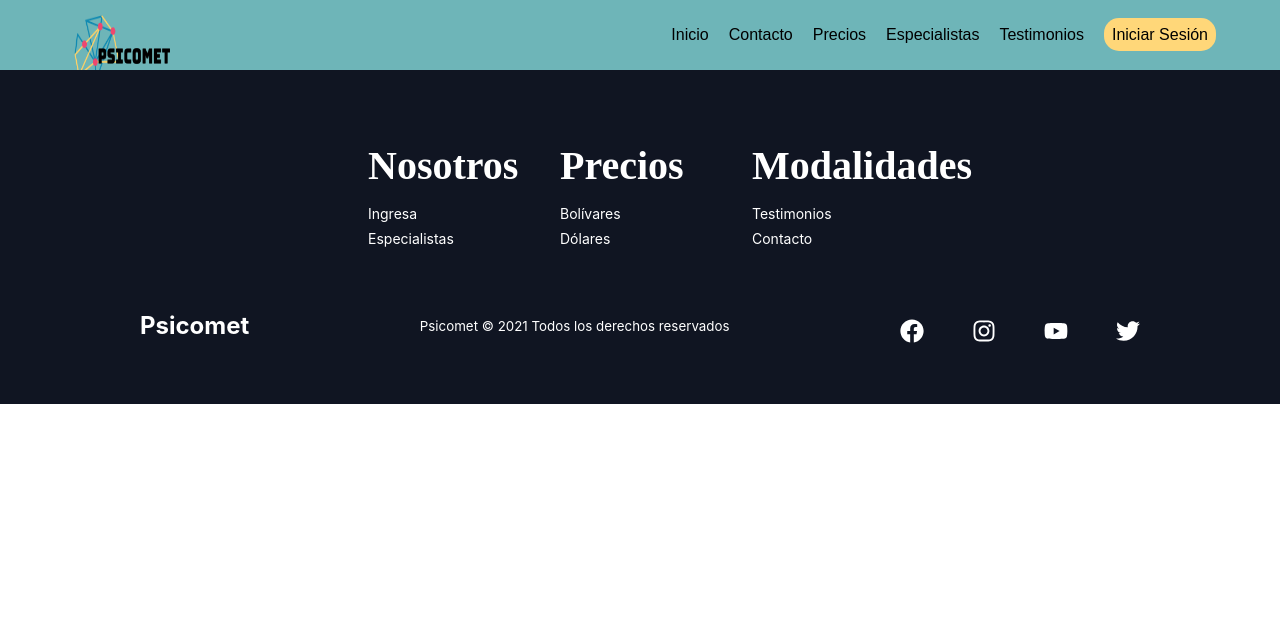
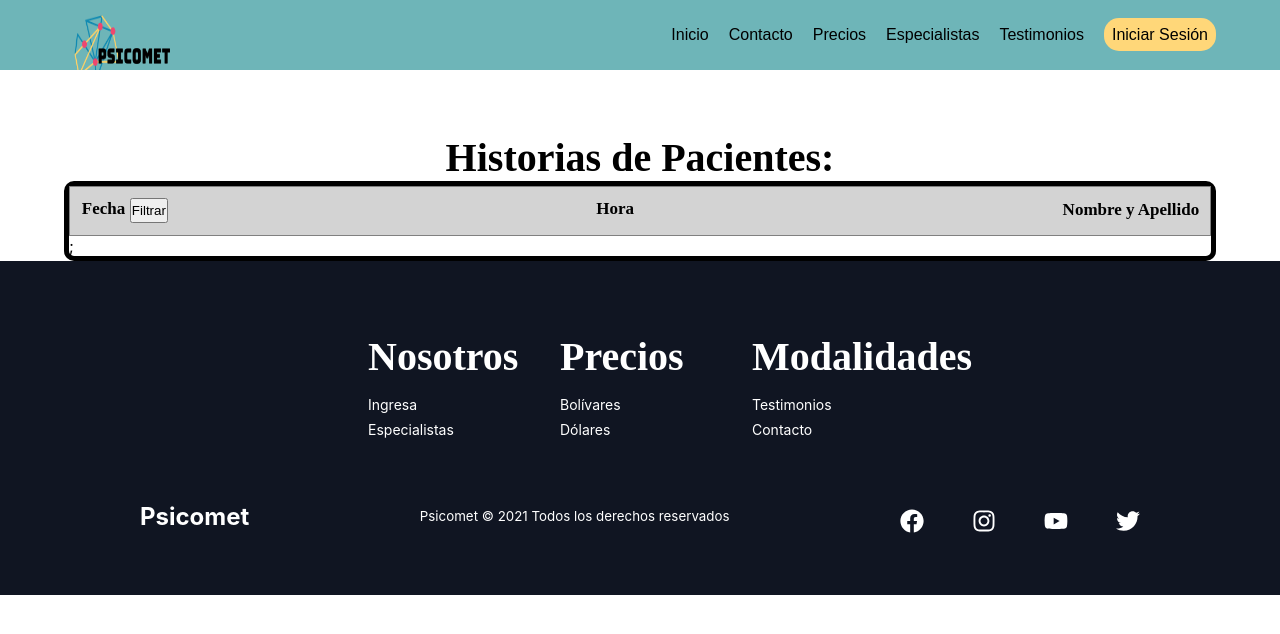
Before and after one commit to Ulises-Fermin/psicomet, a React (Create React App) app: page /Histories in a window 1280 px wide. Shown: the top 634 px of the page. Built offline with nearby package versions, Linux system fonts and the light colour scheme; no server answers; the database is empty; a web font is replaced by a local one.

Commit message:
Implementacion de Crear historias de un paciente

```diff
--- a/package.json
+++ b/package.json
@@ -6,6 +6,7 @@
     "@testing-library/jest-dom": "^5.11.4",
     "@testing-library/react": "^11.1.0",
     "@testing-library/user-event": "^12.1.10",
+    "date-fns": "^2.27.0",
     "firebase": "7.22.1",
     "react": "^17.0.2",
     "react-dom": "^17.0.2",
--- a/src/App.jsx
+++ b/src/App.jsx
@@ -32,6 +32,7 @@ import React, { useState } from "react";
 import PayPal from "./Components/PayPal.js";
 import Appointments from "./Pages/Appointments/Appointments";
 import CreateAppointment from "./Pages/CreateAppointment/CreateAppointment";
+import Histories from "./Pages/Histories/Histories";
 
 function App() {
   // Funcion para el PayPal
@@ -137,6 +138,9 @@ function App() {
             <Route exact path="/CreateAppointment">
               <CreateAppointment />
             </Route>
+            <Route exact path="/Histories">
+              <Histories />
+            </Route>
           </Switch>
           <Footer />
         </ScrollToTop>
--- a/src/Components/HeroSection/index.js
+++ b/src/Components/HeroSection/index.js
@@ -2,7 +2,6 @@ import React, {useState} from 'react'
 import Video from '../../Videos/video.mp4'
 import { HeroContainer, HeroBg, VideoBg, HeroContent, HeroH1, HeroP, HeroBtnWrapper, ArrowForward, ArrowRight} from './HeroElements'
 import {Button} from '../ButtonElements';
-import { Link } from "react-router-dom";
 
 
 const HeroSection = () => {
@@ -11,8 +10,6 @@ const HeroSection = () => {
     const onHover = () => {
         setHover(!hover)
     }
-
-    const login = 'login';
 
     return (
         <HeroContainer>
--- a/src/Pages/Appointments/Appointments.module.css
+++ b/src/Pages/Appointments/Appointments.module.css
@@ -23,3 +23,31 @@
   padding-bottom: 0.5%;
   margin-left: 1%;
 }
+
+#isLoading{
+  width: 100%;
+  text-align: center;
+  font-size: larger;
+  font-family: Arial, Helvetica, sans-serif;
+  padding: 4%;
+  background-image: url("../../Images/Loading.gif");
+  background-repeat: no-repeat;
+  background-size: cover;
+  height: 600px;
+  align-content: center;
+  color: white;
+}
+
+#isLoading{
+  width: 100%;
+  text-align: center;
+  font-size: larger;
+  font-family: Arial, Helvetica, sans-serif;
+  padding: 4%;
+  background-image: url("../../Images/Loading.gif");
+  background-repeat: no-repeat;
+  background-size: cover;
+  height: 600px;
+  align-content: center;
+  color: white;
+}
--- a/src/Pages/CreateAppointment/CreateAppointment.jsx
+++ b/src/Pages/CreateAppointment/CreateAppointment.jsx
@@ -19,7 +19,7 @@ function ShowItinerary(itinerarys) {
 export default function CreateAppointment(){
     const {user} = useContext(UserContext);
     const [psychologists, setPsychologists] = useState([]);
-    const [isLoading, setIsLoading] = useState(true);
+    const [isLoading, setIsLoading] = useState(false);
     const [values, setValues] = useState({
         date: "",
         hour: "",
@@ -93,6 +93,7 @@ export default function CreateAppointment(){
 
     const handleSubmit = async () => {
         setIsLoading(true);
+        try{
             if (await checkDate(values.date, values.hour, values.idPsycho)){
                 await db.collection("consultations").add({
                     date: values.date,
@@ -104,8 +105,12 @@ export default function CreateAppointment(){
                     reason: values.reason,
                     status: "pending"
                 });
+                window.alert("Cita agendada con exito.")
             }else{
                 window.alert("Lo siento, esa fecha esta ocupada.")
+            }
+        }catch (e){
+            window.alert(e)
         }
         setIsLoading(false);
         history.push("/Home");
@@ -113,18 +118,12 @@ export default function CreateAppointment(){
 
     return(
         <>
-            {/* {isLoading ? (
-                <div class={styles.body}>
-                    <div class={styles.section}>
-                        <h3>Seleccione un psicologo:</h3>
-                        <select value={values.psycho} onChange={handleOnChange} name="psycho">
-                            {psychologists.map((p) => (
-                                    <option value={p.id}>{p.data.name} {p.data.lastName}</option>
-                            ))}
-                        </select>
+            {isLoading ? (
+                <div id={styles.isLoading}>
+                    <h1>Cargando...</h1>
+                    <h1>Será redirigido automáticamente.</h1>
                 </div>
-                </div>
-            ) : ( */}
+             ) : (
                 <div class={styles.body}>
                     <div class={styles.section}>
                         <h3>Seleccione un psicologo:</h3>
@@ -154,7 +153,7 @@ export default function CreateAppointment(){
                     <button onClick={handleSubmit}>Agendar</button>
                     </div>
                 </div>
-            {/* )} */}
+            )},
         </>
     )
 }
--- /dev/null
+++ b/src/Pages/Histories/Histories.jsx
@@ -0,0 +1,66 @@
+import React from "react";
+import { db } from "../../Utils/FireBaseConfig";
+import { useState, useEffect, useContext } from "react";
+import styles from "./Histories.module.css"
+import { UserContext } from "../../Context/UserContext";
+import { useHistory } from "react-router";
+
+export default function Histories() {
+    const {user} = useContext(UserContext);
+    const [dates, setDates] = useState([]);
+
+    const list = [];
+    const cards = async () => {
+        const citas = db.collection("histories");
+        const data = await citas.get();
+        data.docs.forEach((item) => {
+            if (item.data().idPsycho === user.id) {
+                list.push({ data: item.data(), id: item.id });
+            }
+        });
+        setDates(list);
+        return list;
+    };
+
+    function filterDates () {
+        console.log((dates.sort((a, b) => new Date(a.data.date).getTime() > new Date(b.data.date).getTime())));
+    }
+
+    useEffect(() => {
+    cards();
+    }, [user]);
+
+    return(
+        <>
+            <h1>Historias de Pacientes:</h1>
+            <div id={styles.chart}>
+                <div class={styles.row}>
+                    <div class={styles.item}>
+                        <p>Fecha</p>
+                        <button onClick={filterDates}>Filtrar</button>
+                    </div>
+                    <div>
+                        <p>Hora</p>
+                    </div>
+                    <div>
+                        <p>Nombre y Apellido</p>
+                    </div>
+                </div>
+
+                {dates.map ((d) => (
+                    <div class={styles.row}>
+                        <div>
+                            <p>{d.data.date}</p>
+                        </div>
+                        <div>
+                            <p>{d.data.hour}</p>
+                        </div>
+                        <div>
+                            <p>{d.data.namePacient} {d.data.lastNamePacient}</p>
+                        </div>
+                    </div>
+                ))};
+            </div>
+        </>
+    );
+};
--- /dev/null
+++ b/src/Pages/Histories/Histories.module.css
@@ -0,0 +1,32 @@
+.row{
+    background-color: lightgray;
+    display: flex;
+    flex-direction: row;
+    justify-content: space-between;
+    align-content: center;
+    padding:1%;
+    border: solid;
+    border-color: gray;
+    border-width: 0.5px;
+}
+
+#chart{
+    background-color: white;
+    margin-left: 5%;
+    margin-right: 5%;
+    padding: 0;
+    border: solid;
+    border-color: black;
+    border-width: 5px;
+    border-radius: 10px;
+}
+
+.item{
+    display: flex;
+    flex-direction: row;
+
+}
+
+button{
+    margin-left: 5px;
+}
--- a/src/Pages/Psychologist/Psychologist.jsx
+++ b/src/Pages/Psychologist/Psychologist.jsx
@@ -11,6 +11,8 @@ import Calendario from "../../Images/Calendario.png";
 import Agendar from "../../Images/Agendar.png";
 import Usuario from "../../Images/Usuario.png";
 import { useHistory } from "react-router";
+import Histories from "../Histories/Histories";
+
 function Psychologist() {
   const { user, setUser } = useContext(UserContext);
   const history = useHistory();
@@ -42,7 +44,9 @@ function Psychologist() {
                   </div>
                   <div class={styles.card}>
                     <img id={styles.image} src={Agendar} alt="" />
-                    <p class={styles.linkto}>Historial de Pacientes</p>
+                    <Link to="Histories">
+                      <p class={styles.linkto}>Historias de Pacientes</p>
+                    </Link>
                   </div>
                 </div>
                 <div id={styles.buttons2}>
--- a/src/Pages/User/User.jsx
+++ b/src/Pages/User/User.jsx
@@ -57,7 +57,9 @@ function User() {
                 </div>
                 <div id={styles.buttons2}>
                   <img id={styles.image} src={Agendar} alt="" />
-                  <p id={styles.My_chats}>Reservar cita</p>
+                  <Link to="/CreateAppointment" id={styles.Calendar}>
+                    Agendar Cita
+                  </Link>
                   <img id={styles.image} src={Usuario} alt="" />
                   <Link to="/Profile_p" id={styles.Calendar}>
                     Perfil
```
Also changed, not shown: src/Pages/Appointments/Appointments.jsx (+63 -13 lines), 1 other file (tests, documents, lock files or other folders). Lines whose indentation alone changed are shown as unchanged.
